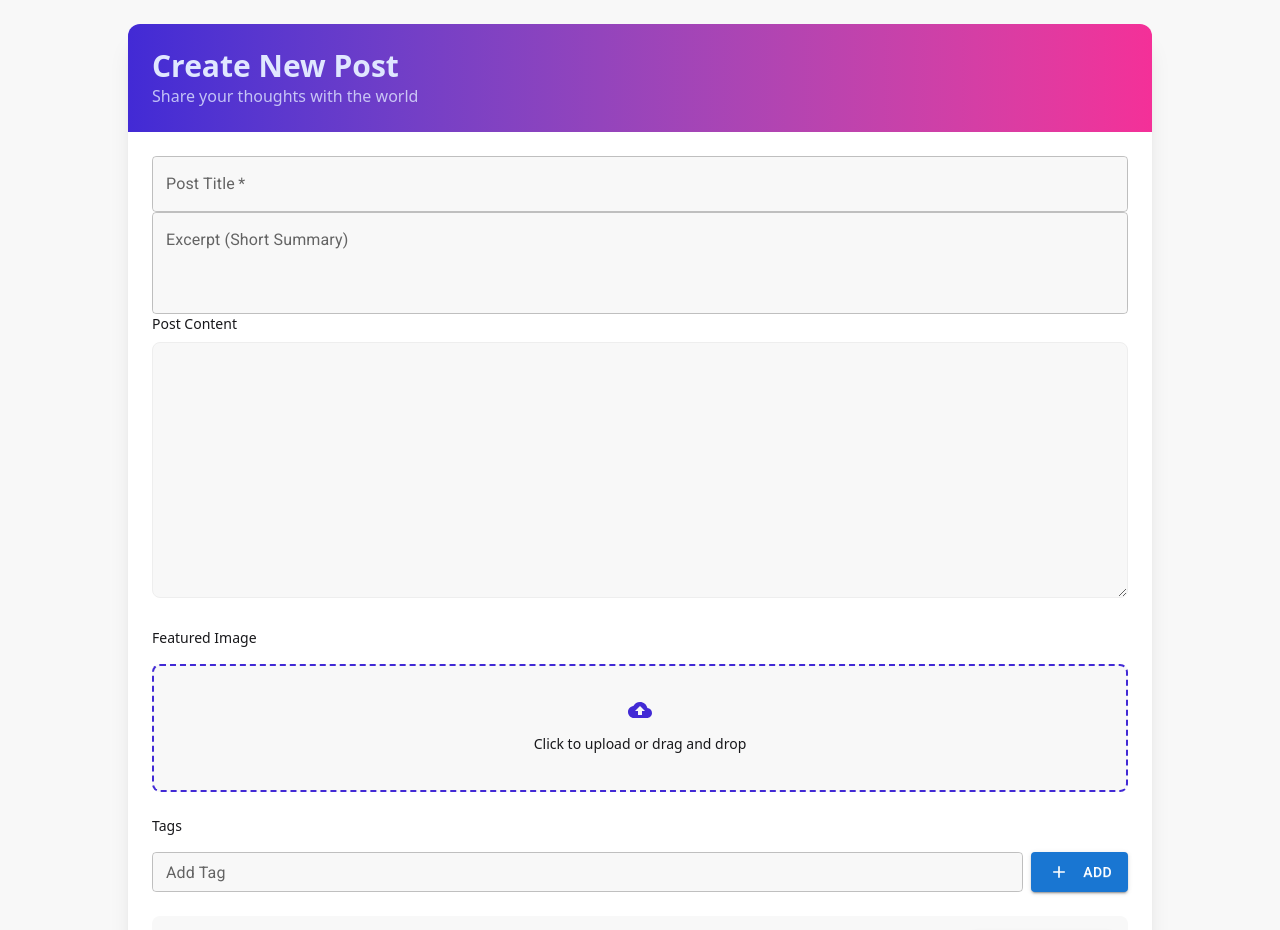
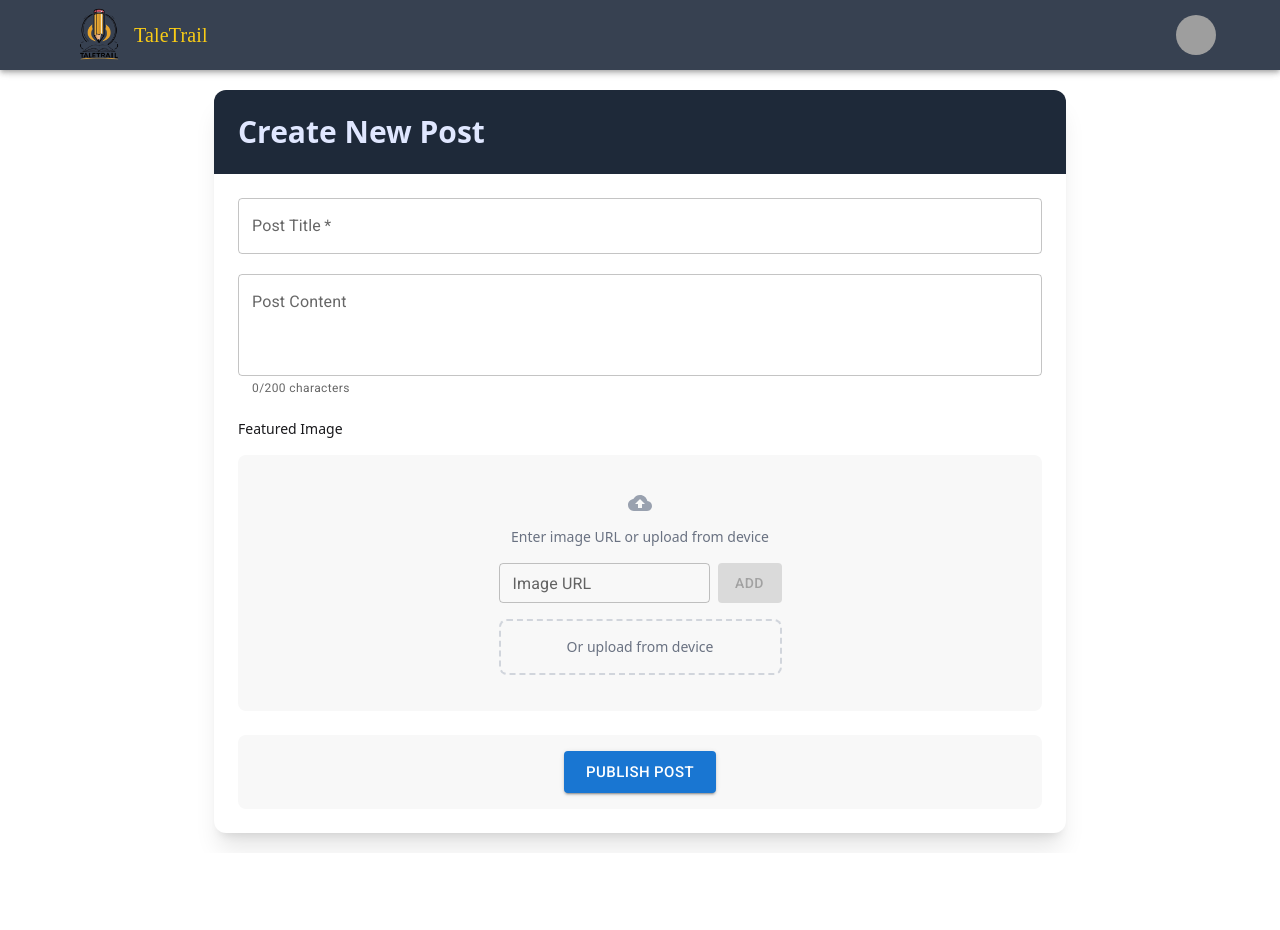
Before and after one commit to AmirMostafa-eng/TaleTrail, a React (Vite) app: page /post in a window 1280 px wide. Shown: the top 930 px of the page. After the commit the page ends 853 px from the top, so only its background shows below. Built offline with nearby package versions, Linux system fonts and the light colour scheme; grey boxes are pictures that could not be loaded; a web font is replaced by a local one.

Commit message:
updated publish posts page

```diff
--- a/data/db.json
+++ b/data/db.json
@@ -2,13 +2,13 @@
   "users": [
     {
       "email": "email@a.c",
-      "password": "$2a$10$DonmYae.niD8JS8n2objSe6wAnOIOIstq1u/QgkRgukAcVBLBrNtu",
+      "password": "$2a$10$DonmYae",
       "name": "Amir Mostafa",
       "id": 1
     },
     {
       "email": "e@e.c",
-      "password": "$2a$10$94fWtSf4JgXqejhpMbPs3u6kARleauLBYyLAXv/D0wPePVP8p0bpe",
+      "password": "$2a$10$94fWtS",
       "name": "Anonymous",
       "id": 2
     }
--- /dev/null
+++ b/src/components/ContextTextField.jsx
@@ -0,0 +1,35 @@
+
+import React from 'react';
+import { TextField } from '@mui/material';
+
+const ContentTextField = ({ content, setContent }) => {
+  const maxLength = 200;
+
+  return (
+    <TextField
+      fullWidth
+      label="Post Content"
+      variant="outlined"
+      multiline
+      rows={3}
+      value={content}
+      onChange={(e) => {
+        if (e.target.value.length <= maxLength) {
+          setContent(e.target.value);
+        }
+      }}
+      helperText={`${content.length}/${maxLength} characters`}
+      inputProps={{
+        maxLength: maxLength
+      }}
+      sx={{
+        marginBottom: '20px',
+        '& .MuiOutlinedInput-root': {
+          backgroundColor: 'background.paper',
+        }
+      }}
+    />
+  );
+};
+
+export default ContentTextField;
--- /dev/null
+++ b/src/components/ImageUploader.jsx
@@ -0,0 +1,100 @@
+import React, { useState } from 'react';
+import { TextField, Button, Box } from '@mui/material';
+import { CloudUpload, Delete } from '@mui/icons-material';
+
+const ImageUploader = ({ featuredImage, setFeaturedImage }) => {
+  const [imageUrl, setImageUrl] = useState('');
+
+  const handleUrlSubmit = (e) => {
+    e.preventDefault();
+    e.stopPropagation(); // Add this to prevent form submission
+    if (imageUrl.trim()) {
+      setFeaturedImage(imageUrl);
+      setImageUrl('');
+    }
+  };
+
+  return (
+    <div className="space-y-4">
+      <label className="block text-sm font-medium text-base-content">Featured Image</label>
+
+      <div className="w-full h-64 bg-base-200 rounded-lg overflow-hidden flex items-center justify-center">
+        {featuredImage ? (
+          <div className="relative w-full h-full group">
+            <img
+              src={featuredImage}
+              alt="Featured"
+              className="w-full h-full object-cover"
+              onError={() => setFeaturedImage(null)} // Handle broken images
+            />
+            <button
+              type="button"
+              onClick={() => setFeaturedImage(null)}
+              className="absolute top-2 right-2 btn btn-error btn-sm opacity-0 group-hover:opacity-100 transition-opacity"
+            >
+              <Delete />
+            </button>
+          </div>
+        ) : (
+          <div className="p-4 text-center">
+            <CloudUpload className="w-12 h-12 mx-auto mb-3 text-gray-400" />
+            <p className="text-sm text-gray-500 mb-4">Enter image URL or upload from device</p>
+
+            <Box
+              component="form"
+              onSubmit={handleUrlSubmit}
+              className="flex gap-2"
+            >
+              <TextField
+                fullWidth
+                size="small"
+                label="Image URL"
+                variant="outlined"
+                value={imageUrl}
+                onChange={(e) => setImageUrl(e.target.value)}
+                placeholder="https://example.com/image.jpg"
+                onKeyDown={(e) => {
+                  if (e.key === 'Enter') {
+                    handleUrlSubmit(e);
+                  }
+                }}
+              />
+              <Button
+                type="button" // Changed from type="submit"
+                variant="contained"
+                color="primary"
+                disabled={!imageUrl.trim()}
+                onClick={handleUrlSubmit}
+              >
+                Add
+              </Button>
+            </Box>
+
+            <div className="mt-4">
+              <label className="flex flex-col items-center justify-center w-full border-2 border-dashed border-gray-300 rounded-lg cursor-pointer bg-base-200 hover:bg-base-300 transition p-4">
+                <span className="text-sm text-gray-500">Or upload from device</span>
+                <input
+                  type="file"
+                  className="hidden"
+                  accept="image/*"
+                  onChange={(e) => {
+                    const file = e.target.files[0];
+                    if (file) {
+                      const reader = new FileReader();
+                      reader.onloadend = () => {
+                        setFeaturedImage(reader.result);
+                      };
+                      reader.readAsDataURL(file);
+                    }
+                  }}
+                />
+              </label>
+            </div>
+          </div>
+        )}
+      </div>
+    </div>
+  );
+};
+
+export default ImageUploader;
--- a/src/pages/PostPublish.jsx
+++ b/src/pages/PostPublish.jsx
@@ -1,63 +1,35 @@
+// pages/PostPublish.jsx
 import React, { useState } from 'react';
-import { TextField, Button, Switch, FormControlLabel, Chip, Box } from '@mui/material';
-import { CloudUpload, Add, Delete } from '@mui/icons-material';
+import { TextField, Button, Chip, Container } from '@mui/material';
+import ContentTextField from '../components/ContextTextField';
+import ImageUploader from '../components/ImageUploader';
+import NavBar from '../components/NavBar';
+
 
 const PostPublish = () => {
   const [title, setTitle] = useState('');
   const [content, setContent] = useState('');
-  const [tags, setTags] = useState([]);
-  const [newTag, setNewTag] = useState('');
-  const [isPublished, setIsPublished] = useState(false);
   const [featuredImage, setFeaturedImage] = useState(null);
-  const [excerpt, setExcerpt] = useState('');
-
-  const handleTagAdd = () => {
-    if (newTag.trim() && !tags.includes(newTag.trim())) {
-      setTags([...tags, newTag.trim()]);
-      setNewTag('');
-    }
-  };
-
-  const handleTagDelete = (tagToDelete) => {
-    setTags(tags.filter(tag => tag !== tagToDelete));
-  };
-
-  const handleImageUpload = (e) => {
-    const file = e.target.files[0];
-    if (file) {
-      const reader = new FileReader();
-      reader.onloadend = () => {
-        setFeaturedImage(reader.result);
-      };
-      reader.readAsDataURL(file);
-    }
-  };
 
   const handleSubmit = (e) => {
     e.preventDefault();
-    // Handle form submission logic here
     console.log({
       title,
       content,
-      tags,
-      isPublished,
       featuredImage,
-      excerpt
     });
   };
 
   return (
-    <div className="min-h-screen bg-base-200 p-6">
+    <>
+    <NavBar />
+    <Container maxWidth="md" sx={{ marginY: "20px" }} >
       <div className="max-w-5xl mx-auto bg-base-100 rounded-xl shadow-xl overflow-hidden">
-        {/* Header */}
-        <div className="bg-gradient-to-r from-primary to-secondary p-6 text-primary-content">
+        <div className="bg-gray-800 p-6 text-primary-content">
           <h1 className="text-3xl font-bold">Create New Post</h1>
-          <p className="opacity-80">Share your thoughts with the world</p>
         </div>
 
-        {/* Form */}
         <form onSubmit={handleSubmit} className="p-6 space-y-6">
-          {/* Title */}
           <TextField
             fullWidth
             label="Post Title"
@@ -65,153 +37,30 @@ const PostPublish = () => {
             value={title}
             onChange={(e) => setTitle(e.target.value)}
             required
-            className="bg-base-200 rounded-lg"
-            InputProps={{
-              className: 'text-base-content'
-            }}
-            InputLabelProps={{
-              className: 'text-base-content'
-            }}
+            sx={{ marginBottom: '20px' }}
           />
 
-          {/* Excerpt */}
-          <TextField
-            fullWidth
-            label="Excerpt (Short Summary)"
-            variant="outlined"
-            multiline
-            rows={3}
-            value={excerpt}
-            onChange={(e) => setExcerpt(e.target.value)}
-            className="bg-base-200 rounded-lg"
-            InputProps={{
-              className: 'text-base-content'
-            }}
-            InputLabelProps={{
-              className: 'text-base-content'
-            }}
+          <ContentTextField content={content} setContent={setContent} />
+
+          <ImageUploader
+            featuredImage={featuredImage}
+            setFeaturedImage={setFeaturedImage}
           />
 
-          {/* Content */}
-          <div className="space-y-2">
-            <label className="block text-sm font-medium text-base-content">Post Content</label>
-            <textarea
-              className="w-full h-64 p-4 bg-base-200 rounded-lg text-base-content border border-base-300 focus:border-primary focus:ring-2 focus:ring-primary"
-              value={content}
-              onChange={(e) => setContent(e.target.value)}
-              required
-            />
-          </div>
-
-          {/* Featured Image */}
-          <div className="space-y-4">
-            <label className="block text-sm font-medium text-base-content">Featured Image</label>
-            {featuredImage ? (
-              <div className="relative group">
-                <img
-                  src={featuredImage}
-                  alt="Featured"
-                  className="h-64 w-full object-cover rounded-lg"
-                />
-                <button
-                  type="button"
-                  onClick={() => setFeaturedImage(null)}
-                  className="absolute top-2 right-2 btn btn-error btn-sm opacity-0 group-hover:opacity-100 transition-opacity"
-                >
-                  <Delete />
-                </button>
-              </div>
-            ) : (
-              <label className="flex flex-col items-center justify-center w-full h-32 border-2 border-dashed border-primary rounded-lg cursor-pointer bg-base-200 hover:bg-base-300 transition">
-                <div className="flex flex-col items-center justify-center pt-5 pb-6">
-                  <CloudUpload className="w-8 h-8 mb-3 text-primary" />
-                  <p className="text-sm text-base-content">Click to upload or drag and drop</p>
-                </div>
-                <input
-                  type="file"
-                  className="hidden"
-                  accept="image/*"
-                  onChange={handleImageUpload}
-                />
-              </label>
-            )}
-          </div>
-
-          {/* Tags */}
-          <div className="space-y-2">
-            <label className="block text-sm font-medium text-base-content">Tags</label>
-            <div className="flex flex-wrap gap-2 mb-2">
-              {tags.map(tag => (
-                <Chip
-                  key={tag}
-                  label={tag}
-                  onDelete={() => handleTagDelete(tag)}
-                  className="bg-primary text-primary-content"
-                />
-              ))}
-            </div>
-            <div className="flex gap-2">
-              <TextField
-                size="small"
-                label="Add Tag"
-                variant="outlined"
-                value={newTag}
-                onChange={(e) => setNewTag(e.target.value)}
-                className="flex-grow bg-base-200 rounded-lg"
-                InputProps={{
-                  className: 'text-base-content'
-                }}
-                InputLabelProps={{
-                  className: 'text-base-content'
-                }}
-              />
-              <Button
-                variant="contained"
-                color="primary"
-                startIcon={<Add />}
-                onClick={handleTagAdd}
-                className="btn btn-primary"
-              >
-                Add
-              </Button>
-            </div>
-          </div>
-
-          {/* Publish Options */}
-          <div className="flex items-center justify-between p-4 bg-base-200 rounded-lg">
-            <FormControlLabel
-              control={
-                <Switch
-                  checked={isPublished}
-                  onChange={(e) => setIsPublished(e.target.checked)}
-                  color="primary"
-                />
-              }
-              label="Publish Immediately"
-              className="text-base-content"
-            />
-
-            <div className="flex gap-4">
-              <Button
-                variant="outlined"
-                color="secondary"
-                className="btn btn-outline btn-secondary"
-              >
-                Save Draft
-              </Button>
+          <div className="flex items-center justify-center p-4 bg-base-200 rounded-lg">
             <Button
               type="submit"
               variant="contained"
               color="primary"
-                className="btn btn-primary"
+              size="large"
             >
-                {isPublished ? 'Publish Post' : 'Save as Draft'}
+              Publish Post
             </Button>
-            </div>
           </div>
         </form>
       </div>
-    </div>
+    </Container>
+    </>
   );
 };
 
--- a/src/pages/Signup.jsx
+++ b/src/pages/Signup.jsx
@@ -37,14 +37,14 @@ export default function Signup() {
     firstName: /^[A-Za-z]{3,15}$/,
     lastName: /^[A-Za-z]{3,15}$/,
     email: /^[^\s@]+@[^\s@]+\.[^\s@]+$/,
-    password: /^(?=.*[A-Za-z])(?=.*\d)[A-Za-z\d]{8,15}$/
+    password: /^(?=.*[A-Za-z])(?=.*\d)[A-Za-z\d]{8,20}$/
   };
 
   const helperTexts = {
     firstName: "Please enter a valid name (3-15 letters, no numbers/special chars)",
     lastName: "Please enter a valid name (3-15 letters, no numbers/special chars)",
     email: "Please enter a valid email address",
-    password: "Password must be 8-15 chars with at least one letter and one number"
+    password: "Password must be 8-20 chars with at least one letter and one number"
   };
 
 // =========================
```
Lines whose indentation alone changed are shown as unchanged.
